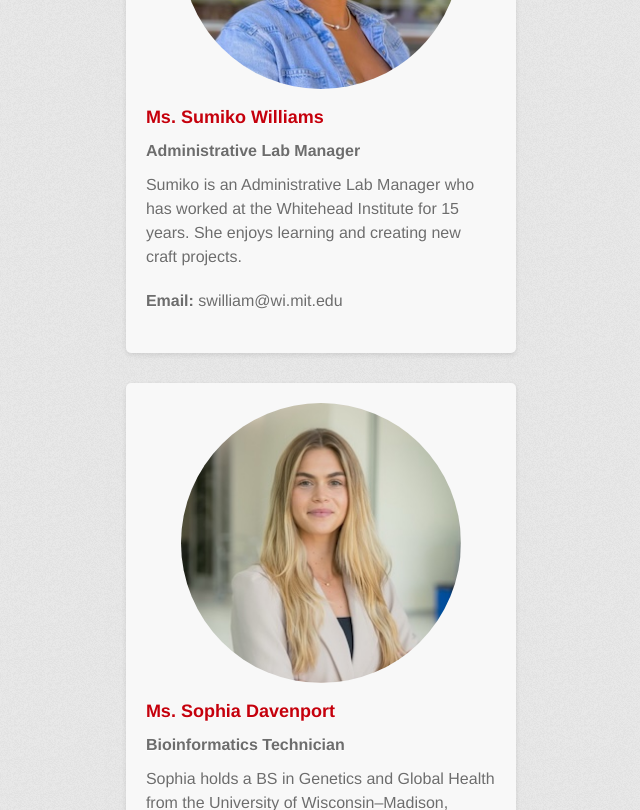
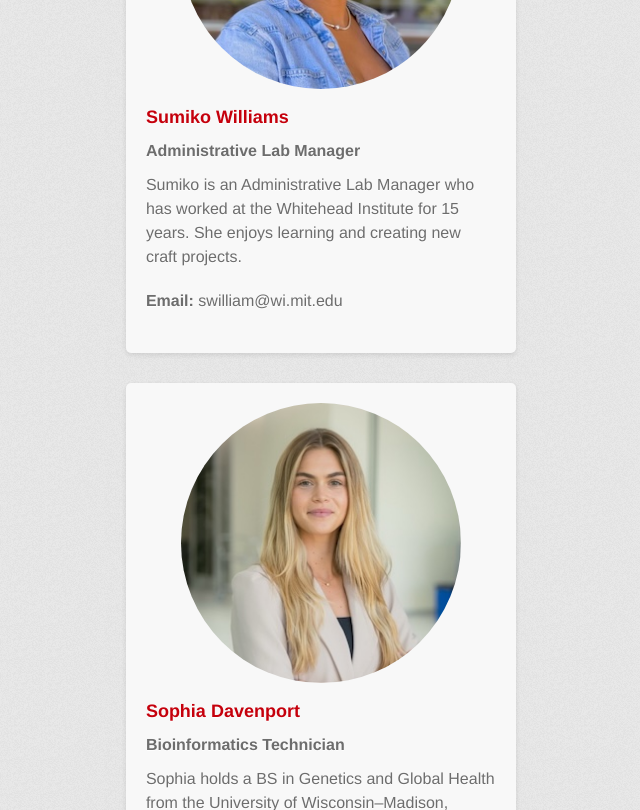
Before and after one commit to whitehead/SunLab, a Jekyll site: the page built from docs/team.md, in a window 1280 px wide and 1400 px high, scrolled down 1336 px. Shown: the part 153-963 px from the top of the window, without its empty margins (93-733 px from the left). Built offline with Jekyll 4.4.1, drawn with Linux system fonts in a browser that asks for light colours; some web fonts are replaced; some of the changed text lies outside the part shown.

```diff
--- a/docs/team.md
+++ b/docs/team.md
@@ -18,7 +18,7 @@ Meet the talented researchers and staff members who make our work possible.
 
   <div class="team-member">
     <img src="{{ site.baseurl }}/assets/images/photo_sumikoWilliams.jpg" alt="Ms. Sumiko Williams">
-    <h3>Ms. Sumiko Williams</h3>
+    <h3>Sumiko Williams</h3>
     <p class="position">Administrative Lab Manager</p>
     <p>Sumiko is an Administrative Lab Manager who has worked at the Whitehead Institute for 15 years. She enjoys learning and creating new craft projects.</p>
     <p><strong>Email:</strong> swilliam@wi.mit.edu</p>
@@ -26,7 +26,7 @@ Meet the talented researchers and staff members who make our work possible.
 
   <div class="team-member">
     <img src="{{ site.baseurl }}/assets/images/photo_sophiaDavenport.jpg" alt="Ms. Sophia Davenport">
-    <h3>Ms. Sophia Davenport</h3>
+    <h3>Sophia Davenport</h3>
     <p class="position">Bioinformatics Technician</p>
     <p>Sophia holds a BS in Genetics and Global Health from the University of Wisconsin–Madison, where she was involved in epidemiological research through the Wisconsin Sleep Cohort Study. She also completed a Pharmaceutical Microbiology internship at AbbVie, focusing on preservative effectiveness in ophthalmic solutions. Most recently, she earned an MS in Bioinformatics from Boston University. During her time there, she interned at Alamar Biosciences, developing a dashboard to visualize and assess performance metrics for multiplex proteomic assays. Outside the lab, she enjoys hiking, skiing, traveling, and exploring coffee shops around the city.</p>
     <p><strong>Email:</strong> sdavenport@wi.mit.edu</p>
```
Also changed, not shown: other parts of docs/team.md (+2 -2 lines).
